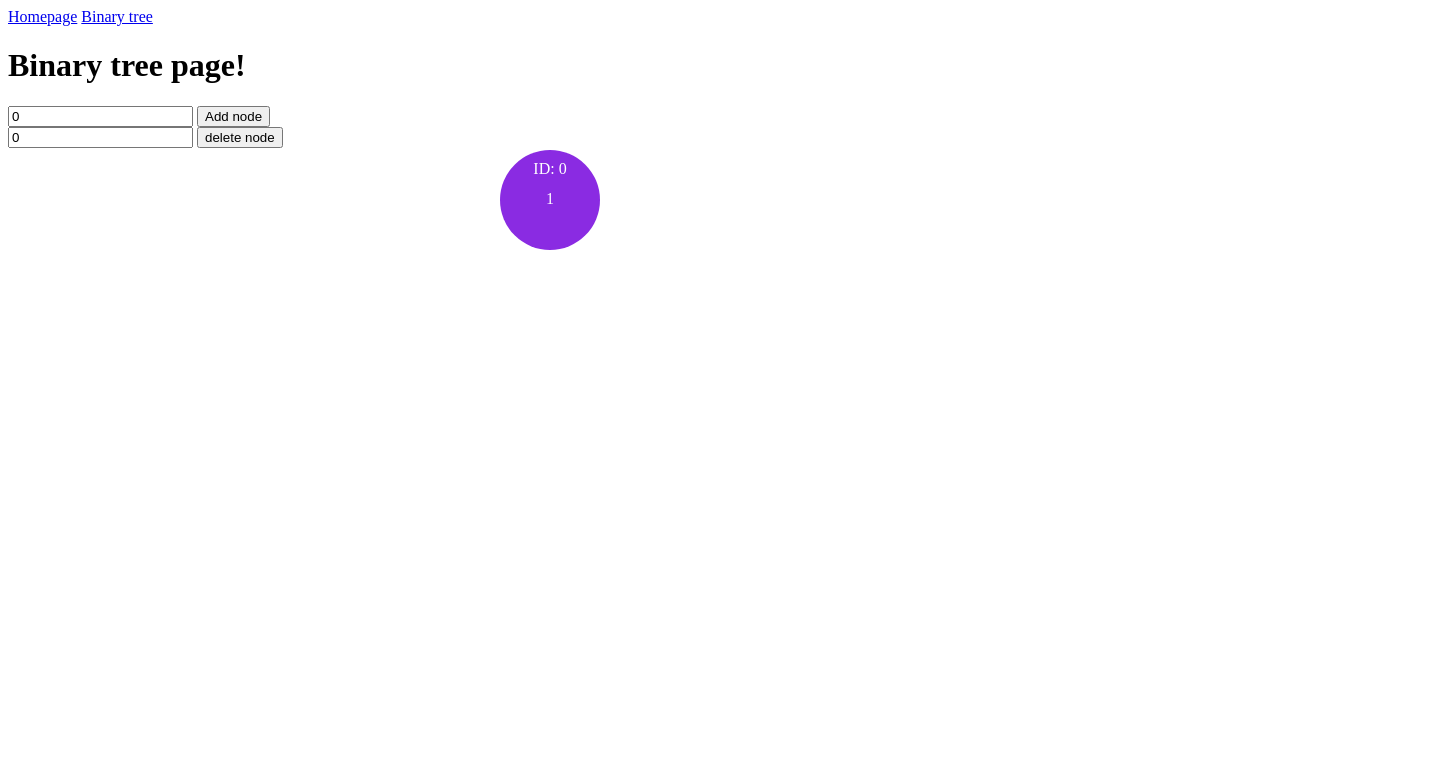
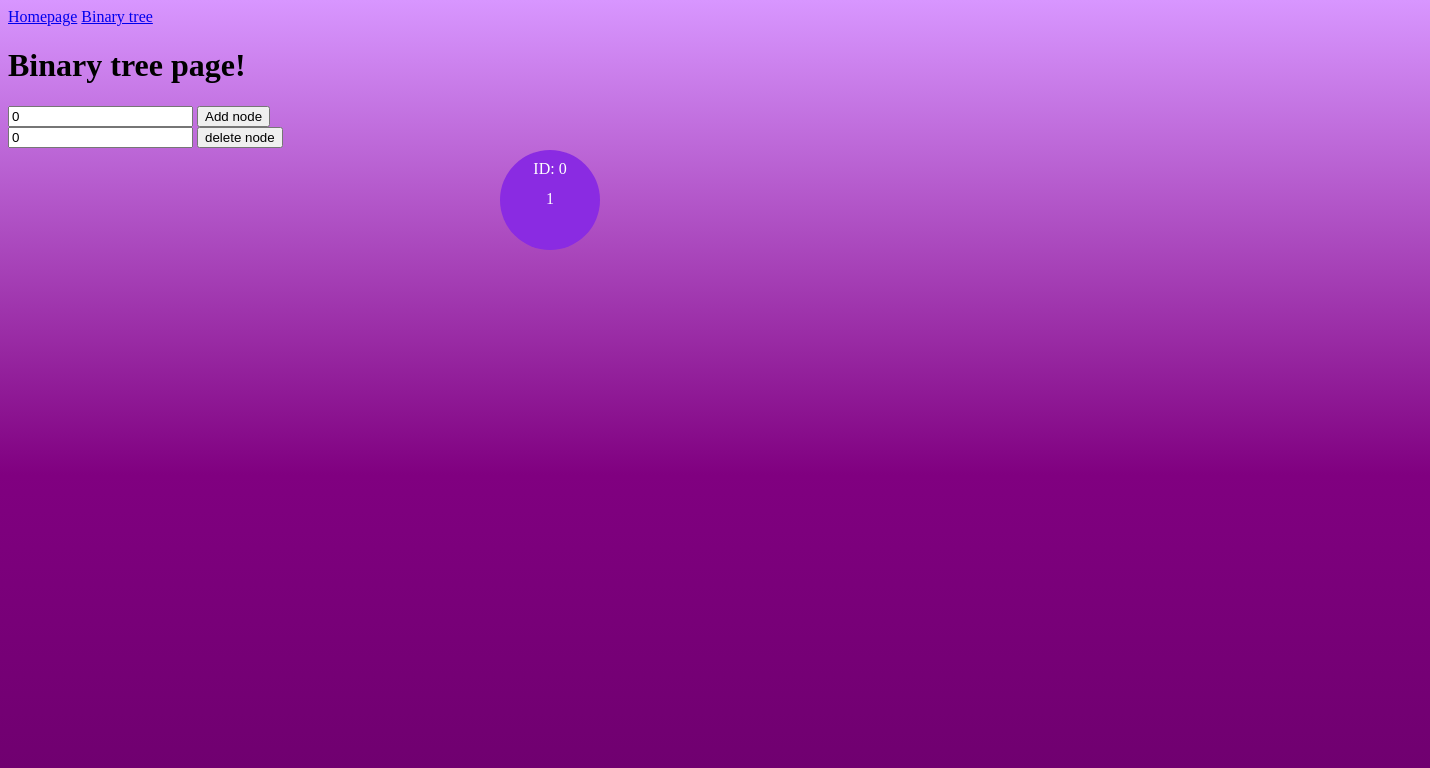
Before and after one commit to naomihollyholland/finalyearproject, a SvelteKit app in the folder finalyearproject/: page /binary_tree in a window 1280 px wide. Shown: the top 768 px of the page, 1430 px wide, since content can reach past the window. Built offline with nearby package versions, Linux system fonts and the light colour scheme.

Commit message:
made the canvas expand vertically!
canvas expands up to the maximum size of the needed space

```diff
--- a/finalyearproject/src/routes/binary_tree/+page.svelte
+++ b/finalyearproject/src/routes/binary_tree/+page.svelte
@@ -1,7 +1,158 @@
 <script lang="ts">
-    import type { get } from "svelte/store";
     import TreeNode from "./TreeNode.svelte";
-    import type { NODE } from "$env/static/private";
+    import type { Attachment } from "svelte/attachments";
+
+    let size = $derived.by(()=>{
+        let xmax = window.innerWidth
+        let ymax = window.innerHeight
+
+        for(let node of allnodes){
+            if(node.x > xmax){
+                xmax = node.x
+            } else if(node.y > ymax){
+                ymax = node.y
+                }
+            }
+
+
+        clearlines()
+        drawlines()
+        return[xmax + 150,ymax + 150]
+
+
+
+
+    });
+
+    let canvas: HTMLCanvasElement;
+    let ctx: CanvasRenderingContext2D | null;
+    const makecanvas: Attachment<HTMLCanvasElement> = (element) => {
+        canvas = element;
+        ctx = canvas.getContext("2d");
+        if (ctx != null) {
+            ctx.fillStyle = "black";
+        }
+        console.log(canvas);
+        console.log(ctx);
+        console.log("made a canvas and a context element!");
+    };
+
+    function clearlines() {
+        if (ctx != undefined) {
+            ctx.clearRect(0, 0, canvas.width, canvas.height);
+        }
+    }
+    function drawlines() {
+        console.log("canvas: " + canvas);
+        console.log("ctx: " + ctx);
+        if (ctx != undefined && canvas != undefined) {
+            for (let node of allnodes) {
+                ctx.beginPath();
+                //for left child
+                ctx.lineWidth = 10;
+                let leftchild = getleftchild(node);
+                if (leftchild != undefined) {
+                    ctx.moveTo(node.x + 42, node.y + 20);
+                    ctx.lineTo(leftchild.x + 42, leftchild.y + 20);
+                    ctx.stroke();
+                }
+
+                //for right child
+                let rightchild = getrightchild(node);
+                if (rightchild != undefined) {
+                    ctx.moveTo(node.x + 42, node.y + 20);
+                    ctx.lineTo(rightchild.x + 42, rightchild.y + 20);
+                    ctx.stroke();
+                }
+            }
+        }
+    }
+
+    function drawparenttoleftchild(node1: Node) {
+        if (ctx != undefined && canvas != undefined) {
+            ctx.beginPath();
+            ctx.lineWidth = 10;
+            let leftchild = getleftchild(node1);
+            if (leftchild != undefined) {
+                ctx.moveTo(node1.x + 42, node1.y + 20);
+                ctx.lineTo(leftchild.x + 42, leftchild.y + 20);
+                ctx.stroke();
+            }
+        }
+    }
+
+    function drawparenttorightchild(node1: Node) {
+        if (ctx != undefined && canvas != undefined) {
+            ctx.beginPath();
+            ctx.lineWidth = 10;
+            let rightchild = getrightchild(node1);
+            if (rightchild != undefined) {
+                ctx.moveTo(node1.x + 42, node1.y + 20);
+                ctx.lineTo(rightchild.x + 42, rightchild.y + 20);
+                ctx.stroke();
+            }
+        }
+    }
+
+    function clearleftchildline(node1: Node) {
+        if (ctx != undefined) {
+            let leftchild = getleftchild(node1);
+            let leftpos = node1.x + 21;
+            let rightpos = node1.x + 21;
+            let height = 0;
+            if (leftchild != null) {
+                leftpos = leftchild.x + 21;
+                height = leftchild.y - node1.y;
+                height += 25;
+                rightpos += 30;
+            }
+            let fin = rightpos - leftpos;
+            if (rightpos - leftpos < 0) {
+                fin = node1.width;
+            }
+            console.log(
+                "clearing rectangle of: " +
+                    fin +
+                    ", " +
+                    height +
+                    " starting at: " +
+                    leftpos +
+                    ", " +
+                    node1.y,
+            );
+            ctx.clearRect(leftpos, node1.y, fin, height);
+        }
+    }
+
+    function clearrightchildline(node1: Node) {
+        if (ctx != undefined) {
+            let rightchild = getrightchild(node1);
+            let leftpos = node1.x + 21;
+            let height = node1.y + 10;
+            let rightpos = 0;
+            if (rightchild != null) {
+                rightpos = rightchild.x + 21;
+                height = rightchild.y - node1.y;
+                height += 25;
+                rightpos += 30;
+            }
+            let fin = rightpos - leftpos;
+            if (rightpos - leftpos < 0) {
+                fin = node1.width;
+            }
+            console.log(
+                "clearing rectangle of: " +
+                    fin +
+                    ", " +
+                    height +
+                    "starting at: " +
+                    leftpos +
+                    ", " +
+                    node1.y,
+            );
+            ctx.clearRect(leftpos, node1.y, fin, height);
+        }
+    }
 
     interface Node {
         id: number;
@@ -32,6 +183,8 @@
         },
     ]);
 
+
+
     function recalculate_positions() {
         let root = getroot();
         if (root != undefined) {
@@ -49,13 +202,56 @@
                 let parentnode = getparent(node);
                 if (parentnode != undefined) {
                     if (parentnode.lchildid == node.id) {
-                        node.x = parentnode.x - ((parentnode.width / 6) + (node.width / 4));
-                        node.y = parentnode.y + 125;
-                        console.log("called on: node " + node.id);
+                        console.log(
+                            "movement check called on: node " + node.id,
+                        );
+                        if (node.x != parentnode.x - parentnode.width / 4) {
+                            clearleftchildline(parentnode);
+                            node.x = parentnode.x - parentnode.width / 4;
+                            node.y = parentnode.y + 125;
+                            setTimeout(function () {
+                                drawparenttoleftchild(parentnode);
+                            }, 1000);
+
+                            clearleftchildline(node);
+                            setTimeout(function () {
+                                drawparenttoleftchild(node);
+                            }, 1000);
+
+                            clearrightchildline(node);
+                            setTimeout(function () {
+                                drawparenttorightchild(node);
+                            }, 1000);
+
+                            console.log("moved node");
+                        } else {
+                            console.log("did not move node");
+                        }
                     } else {
-                        node.x = parentnode.x + ((parentnode.width / 6) + (node.width / 4));
-                        node.y = parentnode.y + 125;
-                        console.log("called on: node " + node.id);
+                        console.log(
+                            "movement check called on: node " + node.id,
+                        );
+                        if (node.x != parentnode.x + parentnode.width / 4) {
+                            clearrightchildline(parentnode);
+                            node.x = parentnode.x + parentnode.width / 4;
+                            node.y = parentnode.y + 125;
+                            setTimeout(function () {
+                                drawparenttorightchild(parentnode);
+                            }, 1000);
+
+                            clearleftchildline(node);
+                            setTimeout(function () {
+                                drawparenttoleftchild(node);
+                            }, 1000);
+
+                            clearrightchildline(node);
+                            setTimeout(function () {
+                                drawparenttorightchild(node);
+                            }, 1000);
+                            console.log("moved node");
+                        } else {
+                            console.log("did not move node");
+                        }
                     }
                 }
             }
@@ -82,12 +278,12 @@
         let right = inordersuccessor(node);
 
         if (left != undefined && right != undefined) {
-            if (left.x + 100 > right.x) {
-                totalwidth += 100;
+            if (left.x + 200 > right.x) {
+                totalwidth += 200;
             }
         }
-        node.width = totalwidth
-        return node.width
+        node.width = totalwidth;
+        return node.width;
     }
 
     function getnode(nodeid: Number) {
@@ -268,13 +464,14 @@
         let parent = getparent(node);
         if (swap == null) {
             console.log("no left child");
-            //if there is a right child
             let rightchild = getrightchild(node);
             parent = getparent(node);
             if (parent != undefined) {
                 if (parent.lchildid == node.id) {
+                    clearleftchildline(parent);
                     parent.lchildid = null;
                 } else {
+                    clearrightchildline(parent);
                     parent.rchildid = null;
                 }
             }
@@ -389,6 +586,9 @@
     }
 </script>
 
+
+
+<canvas id="canvas" height={size[1]} width={size[0]} {@attach makecanvas}> </canvas>
 <h1>Binary tree page!</h1>
 <input bind:value={nodeinputvalue} placeholder="0" type="number" />
 <button onclick={push}>Add node</button>
@@ -400,3 +600,13 @@
 {#each allnodes as node (node.id)}
     <TreeNode id={node.id} value={node.val} x={node.x} y={node.y} />
 {/each}
+
+<style>
+    #canvas {
+        position: absolute;
+        top: 0px;
+        left: 0px;
+        background: linear-gradient(#d896ff, #800080, #660066);
+        z-index: -1;
+    }
+</style>
```
